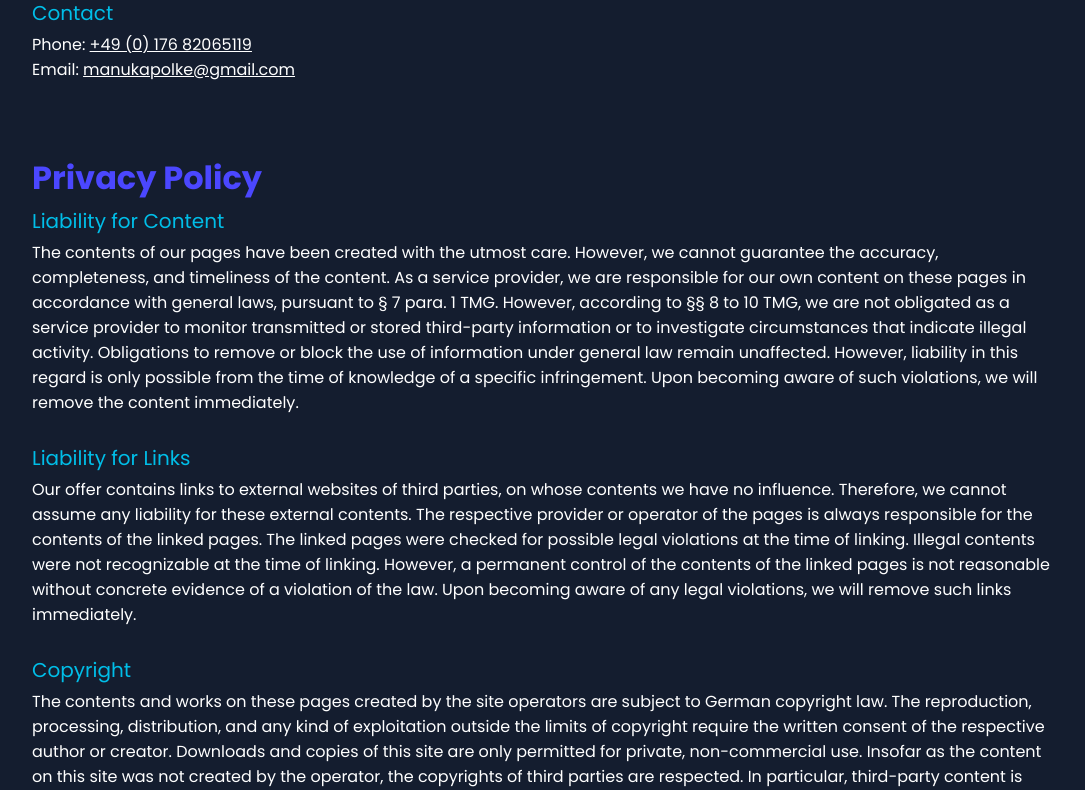
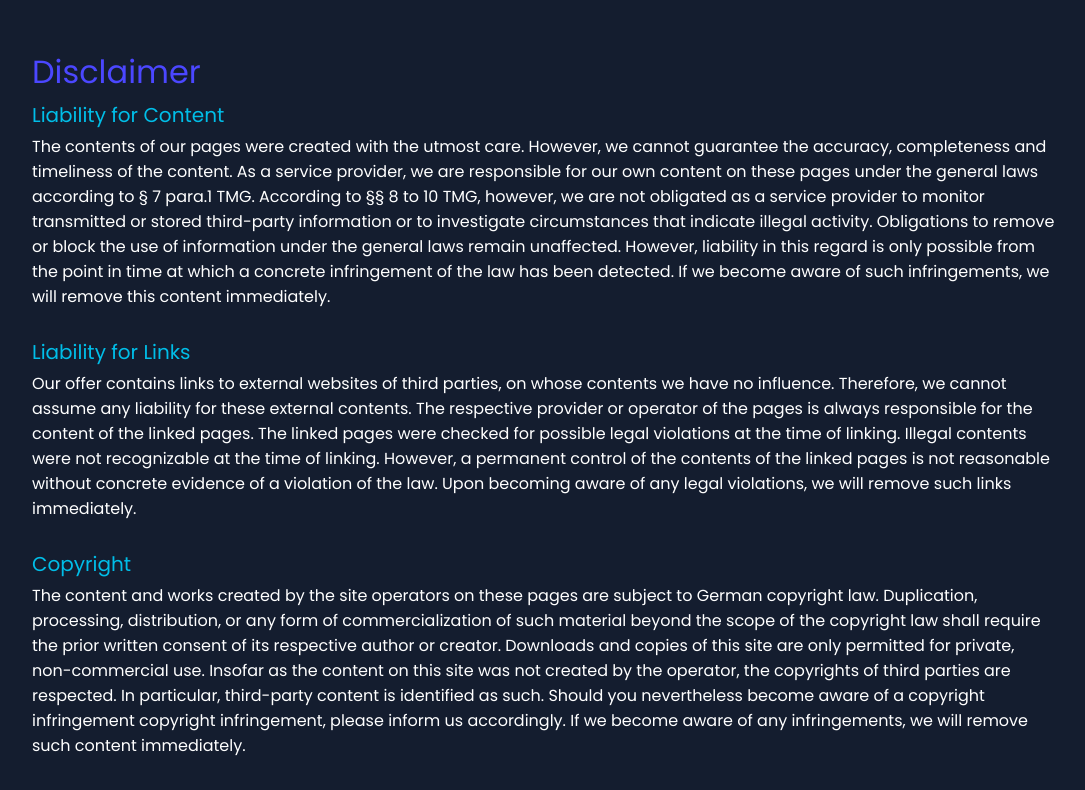
Before and after one commit to ManuKapolke/portfolio, an Angular app: page /legal-notice in a window 1280 px wide. Shown: the part 480-1270 px from the top of the page, without its empty margins (96-1181 px from the left). Built offline with nearby package versions, Linux system fonts and the light colour scheme.

Commit message:
imprint adjustments contactForm reset

```diff
--- a/src/app/contact-form/contact-form.component.ts
+++ b/src/app/contact-form/contact-form.component.ts
@@ -18,6 +18,7 @@ export class ContactFormComponent {
     private formBuilder: FormBuilder
   ) {
     this.overlaySubscription = this.overlayService.closeScreenSubject$.subscribe(() => {
+      this.contactForm.reset({ name: '', email: '', message: '', checkbox: false });
       this.contactForm.enable();
     });
   }
--- a/src/app/legal-notice/legal-notice.component.html
+++ b/src/app/legal-notice/legal-notice.component.html
@@ -2,7 +2,7 @@
     <h2>Legal notice</h2>
 
     <div class="imprint">
-        <p>Information according to § 5 TMG</p>
+        <h6>Information according to § 5 TMG</h6>
 
         <p>
             Manu Kapolke <br>
@@ -10,9 +10,8 @@
             91052 Erlangen
         </p>
 
-        <h6>Represented by</h6>
-        <p> Manu Kapolke<br>
-        </p>
+        <!-- <h6>Represented by</h6>
+        <p> Manu Kapolke</p> -->
 
         <h6>Contact</h6>
         <p>
@@ -21,78 +20,56 @@
         </p>
     </div>
 
-    <div class="privacy-policy">
-        <h5>Privacy Policy</h5>
-        <!-- <p><strong>Disclaimer: </strong><br><br> -->
+    <div class="disclaimer">
+        <h5>Disclaimer</h5>
+
         <h6>Liability for Content</h6>
         <p>
-            The contents of our pages have been created with the utmost care. However, we cannot guarantee the accuracy,
-            completeness, and timeliness of the content. As a service provider, we are responsible for our own content
-            on
-            these
-            pages in accordance with general laws, pursuant to § 7 para. 1 TMG. However, according to §§ 8 to 10 TMG, we
-            are
-            not
-            obligated as a service provider to monitor transmitted or stored third-party information or to investigate
-            circumstances that indicate illegal activity. Obligations to remove or block the use of information under
-            general
-            law remain unaffected. However, liability in this regard is only possible from the time of knowledge of a
-            specific
-            infringement. Upon becoming aware of such violations, we will remove the content
-            immediately.
+            The contents of our pages were created with the utmost care. However, we cannot guarantee the accuracy,
+            completeness and timeliness of the content. As a service provider, we are responsible for our own content on
+            these pages under the general laws according to § 7 para.1 TMG. According to §§ 8 to 10 TMG, however, we are
+            not obligated as a service provider to monitor transmitted or stored third-party information or to
+            investigate circumstances that indicate illegal activity. Obligations to remove or block the use of
+            information under the general laws remain unaffected. However, liability in this regard is only possible
+            from the point in time at which a concrete infringement of the law has been detected. If we become aware of
+            such infringements, we will remove this content immediately.
         </p>
 
         <h6>Liability for Links</h6>
         <p>
             Our offer contains links to external websites of third parties, on whose contents we have no influence.
-            Therefore,
-            we cannot assume any liability for these external contents. The respective provider or operator of the pages
-            is
-            always responsible for the contents of the linked pages. The linked pages were checked for possible legal
-            violations
-            at the time of linking. Illegal contents were not recognizable at the time of linking. However, a permanent
-            control of the contents of the linked pages is not reasonable without concrete evidence of a violation of
-            the
-            law.
-            Upon becoming aware of any legal violations, we will remove such links
+            Therefore, we cannot assume any liability for these external contents. The respective provider or operator
+            of the pages is always responsible for the content of the linked pages. The linked pages were checked for
+            possible legal violations at the time of linking. Illegal contents were not recognizable at the time of
+            linking. However, a permanent control of the contents of the linked pages is not reasonable without concrete
+            evidence of a violation of the law. Upon becoming aware of any legal violations, we will remove such links
             immediately.
         </p>
 
         <h6>Copyright</h6>
         <p>
-            The contents and works on these pages created by the site operators are subject to German copyright law. The
-            reproduction, processing, distribution, and any kind of exploitation outside the limits of copyright require
-            the
-            written consent of the respective author or creator. Downloads and copies of this site are only permitted
-            for
-            private, non-commercial use. Insofar as the content on this site was not created by the operator, the
-            copyrights
-            of
-            third parties are respected. In particular, third-party content is identified as such. Should you
-            nevertheless
-            become aware of a copyright infringement, please inform us accordingly. If we become aware of any
-            infringements,
-            we
-            will remove such content immediately.
+            The content and works created by the site operators on these pages are subject to German copyright law.
+            Duplication, processing, distribution, or any form of commercialization of such material beyond the scope of
+            the copyright law shall require the prior written consent of its respective author or creator. Downloads and
+            copies of this site are only permitted for private, non-commercial use. Insofar as the content on this site
+            was not created by the operator, the copyrights of third parties are respected. In particular, third-party
+            content is identified as such. Should you nevertheless become aware of a copyright infringement copyright
+            infringement, please inform us accordingly. If we become aware of any infringements, we will remove such
+            content immediately.
         </p>
 
         <h6>Data Protection</h6>
         <p>
             The use of our website is usually possible without providing personal information. As far as personal data
-            (e.g.
-            name, address, or email addresses) is collected on our website, this is always done on a voluntary basis as
-            far
-            as
-            possible. This data will not be passed on to third parties without your express consent. <br>
+            (e.g. name, address, or email addresses) is collected on our website, this is always done on a voluntary
+            basis as far as possible. This data will not be passed on to third parties without your express consent.
+            <br>
             We would like to point out that data transmission over the Internet (e.g., communication by e-mail) can have
-            security gaps.
-
-            A complete protection of the data against access by third parties is not possible. <br>
+            security gaps. A complete protection of the data against access by third parties is not possible. <br>
             The use of contact data published within the scope of the imprint obligation by third parties for sending
             unsolicited advertising and information materials is hereby expressly prohibited. The operators of the pages
             expressly reserve the right to take legal action in the event of unsolicited sending of advertising
-            information,
-            such as spam emails.<br>
+            information, such as spam emails.<br>
         </p>
 
         <!-- <h6>Google Analytics</h6>
@@ -121,9 +98,8 @@
             data
             about you by Google in the manner and for the purposes set out above.
         </p> -->
-        <!-- </p> -->
 
-        <!-- <span>
+        <span>
             Imprint generated by
             <a href="https://www.impressum-generator.de">
                 Impressum Generator
@@ -133,6 +109,6 @@
                 Kanzlei Hasselbach,
                 Frankfurt
             </a>
-        </span> -->
+        </span>
     </div>
 </section>
--- a/src/app/legal-notice/legal-notice.component.scss
+++ b/src/app/legal-notice/legal-notice.component.scss
@@ -4,7 +4,7 @@
     gap: 3em;
 
     .imprint,
-    .privacy-policy {
+    .disclaimer {
         display: flex;
         flex-direction: column;
         gap: 0.25em;
--- a/src/styles.scss
+++ b/src/styles.scss
@@ -159,7 +159,7 @@ h4 {
 
 h5 {
     font-size: 2em;
-    font-weight: 700;
+    font-weight: 400;
     color: var(--mainColorA);
 }
 
```
Also changed, not shown: todo.txt.
